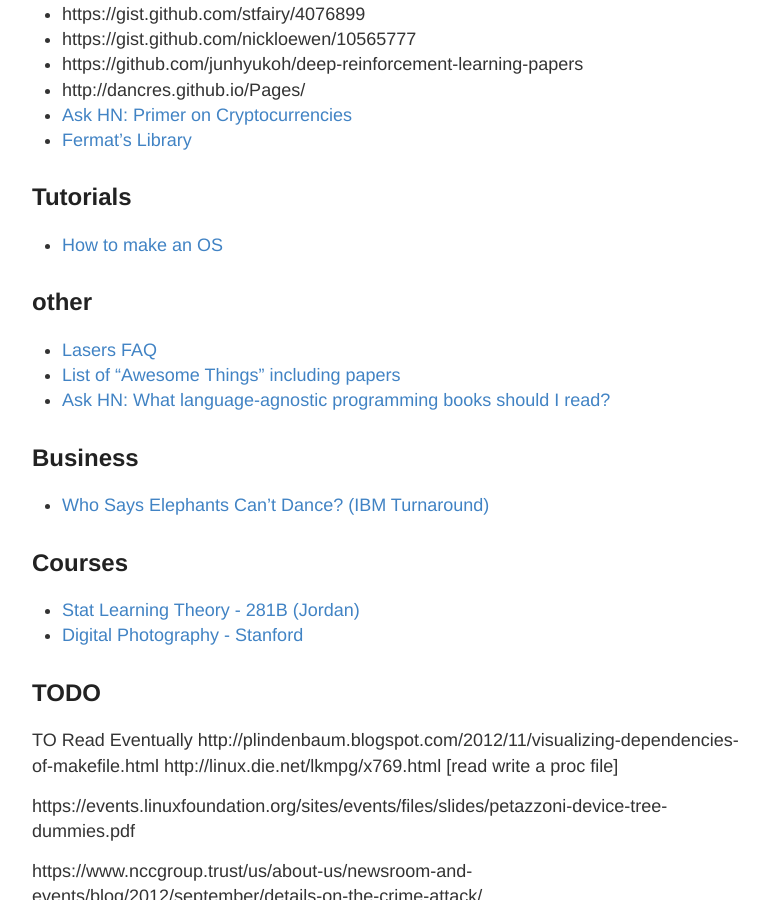
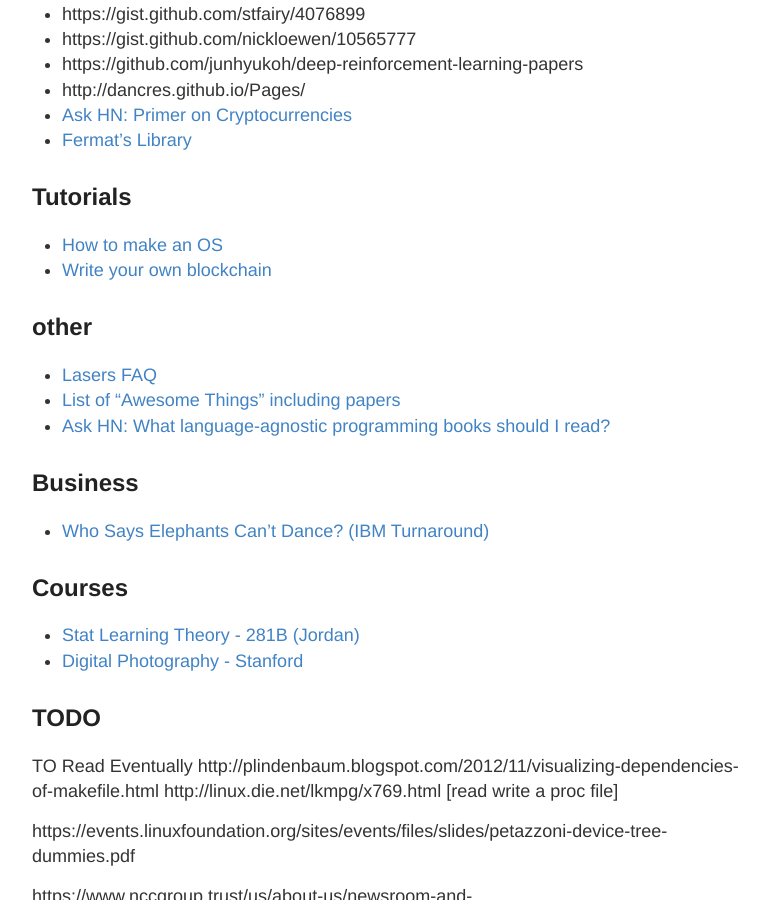
Before and after one commit to RONNCC/ronncc.github, a Jekyll site: the page built from _posts/2015-12-25-ReadingList.md, in a window 1280 px wide and 900 px high, scrolled down 5438 px. Shown: the whole window, without its empty margins (248-1017 px from the left). Built offline with Jekyll 4.4.1, drawn with Linux system fonts in a browser that asks for light colours; comment, search, counter and statistics services are not loaded.

Commit message:
Update 2015-12-25-ReadingList.md

```diff
--- a/_posts/2015-12-25-ReadingList.md
+++ b/_posts/2015-12-25-ReadingList.md
@@ -211,6 +211,7 @@
 
 ## Tutorials
 - [How to make an OS](http://www.brokenthorn.com/Resources/OSDevIndex.html)
+- [Write your own blockchain](https://bigishdata.com/2017/10/17/write-your-own-blockchain-part-1-creating-storing-syncing-displaying-mining-and-proving-work/)
 
 ## other
 - [Lasers FAQ](http://www.repairfaq.org/sam/laserfaq.htm#faqtoc)
```
